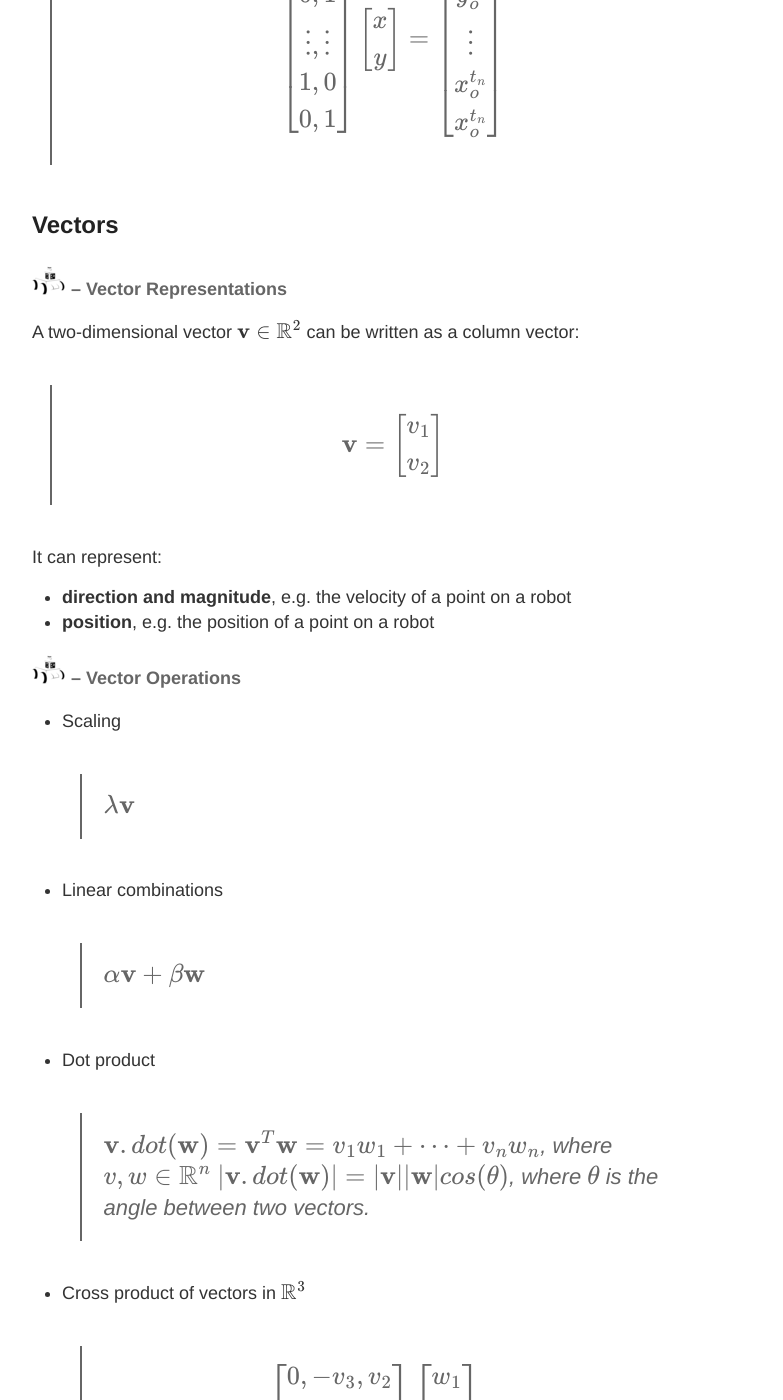
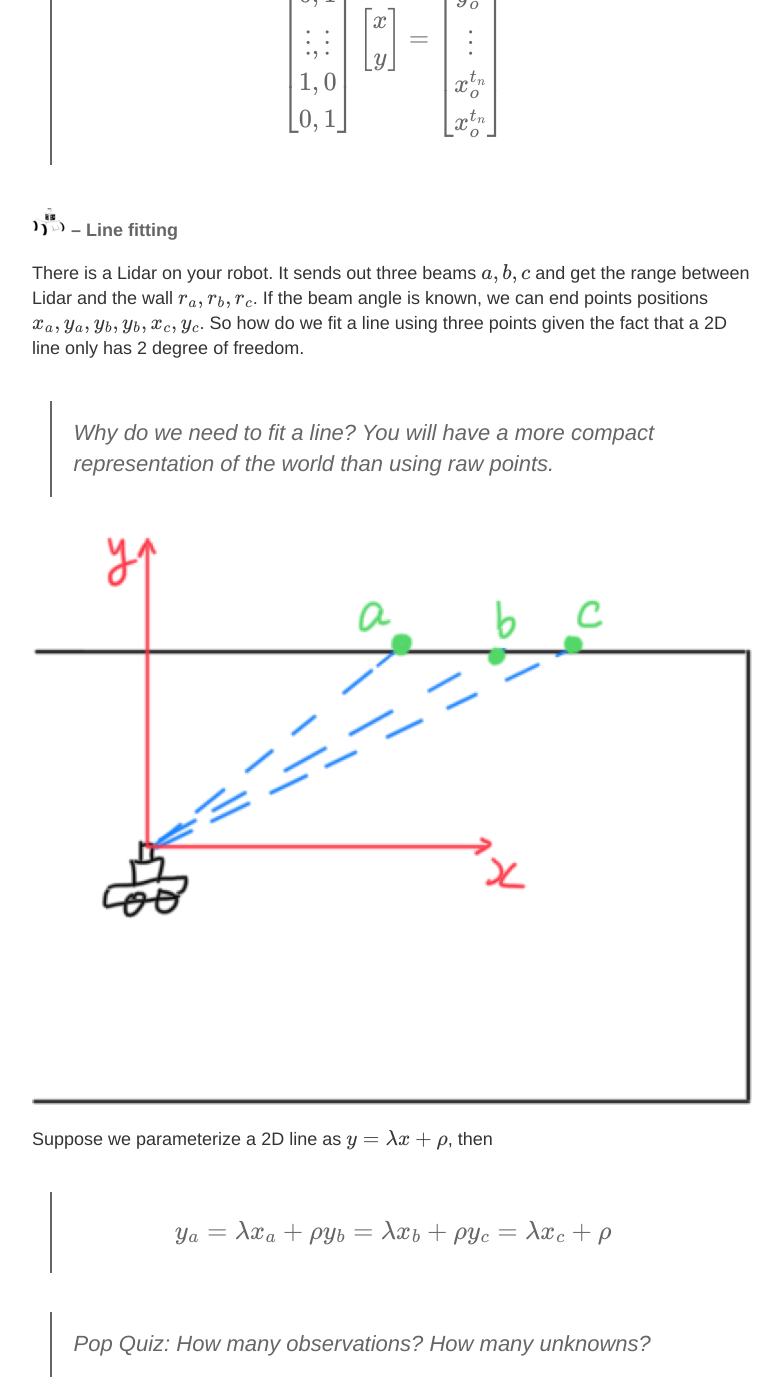
Before and after one commit to xipengwang/xipengwang.github.io, a Jekyll site: the page built from _posts/2021-01-29-autonomous-rotots-linear-algebra.md, in a window 1280 px wide and 1400 px high, scrolled down 1935 px. Shown: the whole window, without its empty margins (248-1031 px from the left). Built offline with Jekyll 4.4.1, drawn with Linux system fonts in a browser that asks for light colours; formulas are drawn with MathJax 3; comment, search, counter and statistics services are not loaded; some of the changed text lies outside the part shown.

Commit message:
book: Linear Algebra.

```diff
--- a/_posts/2021-01-29-autonomous-rotots-linear-algebra.md
+++ b/_posts/2021-01-29-autonomous-rotots-linear-algebra.md
@@ -69,6 +68,43 @@ x_o^{t_n}
 \end{bmatrix}
 $$
 
+#### ![robot]({{site.baseurl}}/images/robot.png) -- Line fitting
+
+There is a Lidar on your robot. It sends out three beams $a, b, c$ and get the
+range between Lidar and the wall $r_a, r_b, r_c$. If the beam angle is known, we
+can end points positions $x_a, y_a, y_b, y_b, x_c, y_c$. So how do we fit a line
+using three points given the fact that a 2D line only has 2 degree of freedom.
+
+> Why do we need to fit a line? You will have a more compact representation of
+> the world than using raw points.
+
+![GPS localization!]({{site.baseurl}}/images/2021-01-29-autonomous-rotots-linear-algebra/line_fitting.png)
+
+Suppose we parameterize a 2D line as $y = \lambda x + \rho$, then
+>$$
+y_a = \lambda x_a + \rho \\
+y_b = \lambda x_b + \rho \\
+y_c = \lambda x_c + \rho
+$$
+
+> Pop Quiz: How many observations? How many unknowns?
+
+Write the equations in matrix form:
+> $$
+\begin{bmatrix}
+x_a, 1 \\
+x_b, 1 \\
+x_c, 1
+\end{bmatrix}
+\begin{bmatrix}
+\lambda \\
+\rho
+\end{bmatrix} = \begin{bmatrix}
+y_a \\
+y_b \\
+y_c
+\end{bmatrix}
+$$
 
 ## Vectors
 
```
Also changed, not shown: other parts of _posts/2021-01-29-autonomous-rotots-linear-algebra.md (+1 -2 lines), images/2021-01-29-autonomous-rotots-linear-algebra/line_fitting.png (added).
